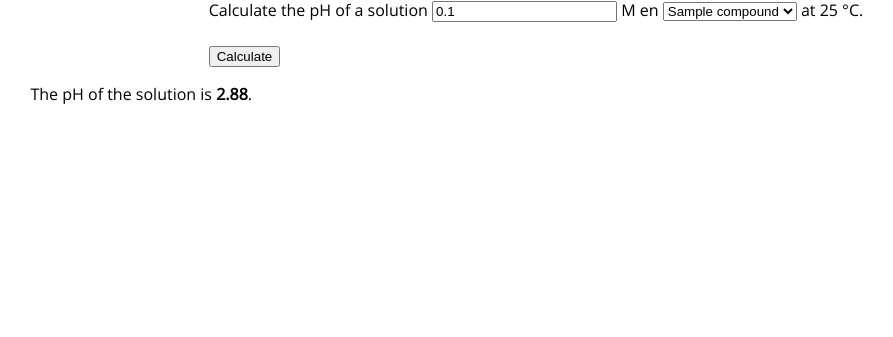
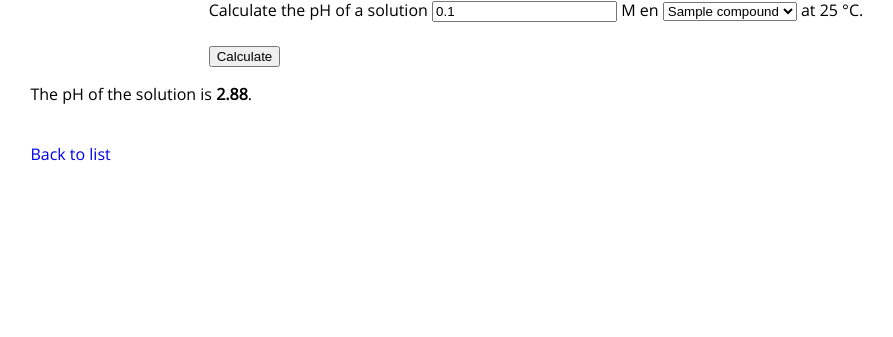
Before and after one commit to acamalvarez/problems, a Django app: page /pHCalculation/ in a window 1280 px wide. Shown: the part 87-424 px from the top of the page, without its empty margins (104-997 px from the left). Run offline with Django 3.2, Linux system fonts and the light colour scheme; tables that the repository leaves empty hold one stand-in row (values such as "Sample post").

Commit message:
updating templates to have back to list

```diff
--- a/pHCalculation/templates/pHCalculation/index.html
+++ b/pHCalculation/templates/pHCalculation/index.html
@@ -29,6 +29,8 @@
     </form>
 
     <p>The pH of the solution is <strong>{{pH}}</strong>.</p>
+    <br>
+    <a href="/" style="display: float-right;">Back to list</a>
 
 </div>
 
--- a/paintOptimization/templates/paintOptimization/index.html
+++ b/paintOptimization/templates/paintOptimization/index.html
@@ -65,6 +65,8 @@
         Paint-A: {{paintC}}<br>
     </p>
 
+    <a href="/" style="display: float-right;">Back to list</a>
+
 
 </div>
 
```
Also changed, not shown: reactionsODEs/templates/reactionsODEs/index.html (+3 -1 lines).
